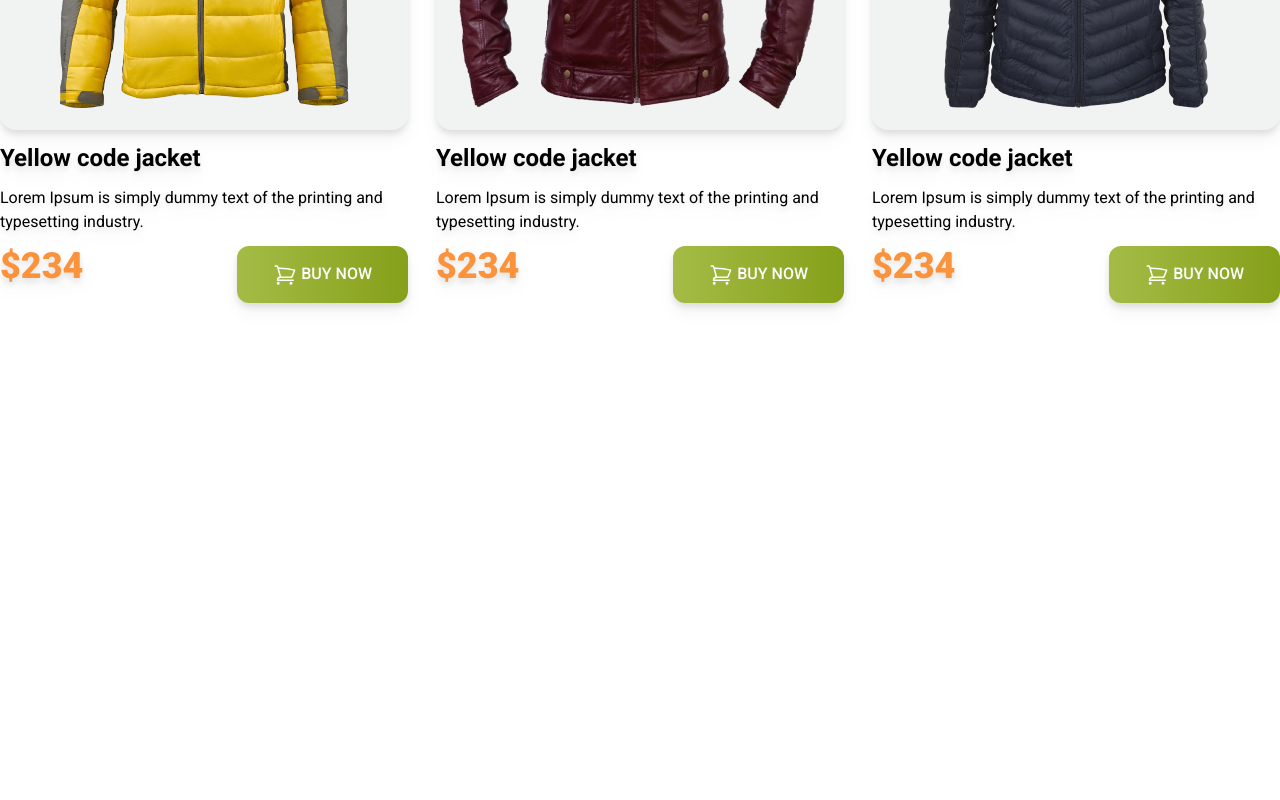
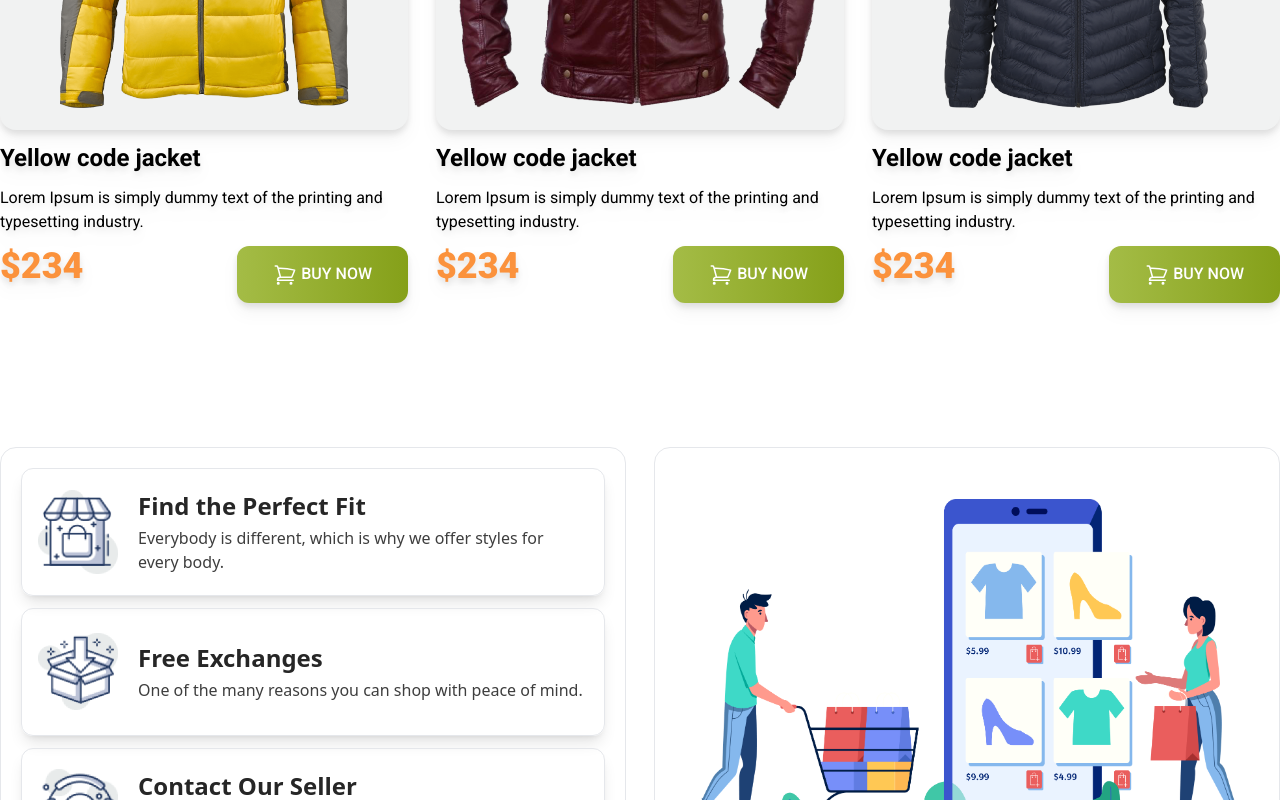
Before and after one commit to imonsheikh/penguin-fashion, a plain HTML site: page index.html in a window 1280 px wide. Shown: the part 2000-2800 px from the top of the page. Before the commit the page ends 2351 px from the top, so only its background shows below. Drawn offline with nearby package versions, Linux system fonts and the light colour scheme.

Commit message:
another section is completed

```diff
--- a/index.html
+++ b/index.html
@@ -5,6 +5,7 @@
     <meta charset="UTF-8">
     <meta name="viewport" content="width=device-width, initial-scale=1.0">
     <title>Penguin Fashion</title>
+
     <!-- tailwind cdn  -->
     <script src="https://cdn.tailwindcss.com"></script>
 
@@ -14,7 +15,7 @@
     <link href="https://fonts.googleapis.com/css2?family=Bebas+Neue&family=Roboto:wght@400;500;700;900&display=swap"
         rel="stylesheet">
 
-
+    <!-- styles  -->
     <style>
         .font_bebas {
             font-family: 'Bebas Neue', sans-serif;
@@ -27,15 +28,15 @@
 </head>
 
 <body>
-    <header class="bg-amber-50 md:px-32 px-4 py-20">
+    <header class="bg-[#FFFBF0] md:px-32 px-4 py-20">
         <!-- navbar   -->
         <nav>
 
         </nav>
 
         <!-- banner section  -->
-        <div class="flex flex-col md:flex-row justify-between items-center">
-            <div class="space-y-4">
+        <div class="flex flex-col md:flex-row justify-between items-center max-w-7xl mx-auto">
+            <div class="space-y-4 ">
                 <h1 class="text-7xl uppercase font_bebas">
                     <span class="text-[#FABE4C]">Be the Penguins</span><br>
                     of Winter</h1>
@@ -55,6 +56,7 @@
         </div>
     </header>
     <main class="max-w-7xl mx-auto">
+
         <!-- woman jacket sesction  -->
         <section class="py-12">
             <h3 class="text-5xl font_bebas py-10">Woman Jackets</h3>
@@ -195,6 +197,43 @@
     </div>
 </section>
 
+   <!-- another section starts  -->
+    <section class="flex mt-24 mb-24 gap-7">
+        <div class="w-1/2 space-y-3 border p-5 rounded-2xl">
+            <div class="h-32 border flex gap-5 items-center shadow-lg p-4 rounded-xl">
+             <img class="w-20" src="./icons/house.png" alt="">
+                <div class="">
+                    <h4 class="text-2xl font-bold text-neutral-800">Find the Perfect Fit</h4>
+                    <p class="mt-1 text-[#3E3E3E] font-medium">Everybody is different, which is why we
+                        offer styles for every body.</p>
+
+                </div>
+            </div>
+            <div class="h-32 border flex gap-5 items-center shadow-lg p-4 rounded-xl">
+             <img class="w-20" src="./icons/box.png" alt="">
+                <div class="">
+                    <h4 class="text-2xl font-bold text-neutral-800">Free Exchanges</h4>
+                    <p class="mt-1 text-[#3E3E3E] font-medium">One of the many reasons you can shop
+                        with peace of mind.</p>
+
+                </div>
+            </div>
+            <div class="h-32 border flex gap-5 items-center shadow-lg p-4 rounded-xl">
+             <img class="w-20" src="./icons/question.png" alt="">
+                <div class="">
+                    <h4 class="text-2xl font-bold text-neutral-800">Contact Our Seller</h4>
+                    <p class="mt-1 text-[#3E3E3E] font-medium">They are here to help you. That's quite
+                        literally what we pay them for.</p>
+
+                </div>
+            </div>
+        </div>
+        <div class="w-1/2 border p-5 flex items-center rounded-2xl">
+            <img src="./images/shopping.png" alt="">
+        </div>
+    </section>
+   <!-- another section ends  -->
+
 
     </main>
     <footer>
```
Also changed, not shown: tailwind.config.js (indentation only).
